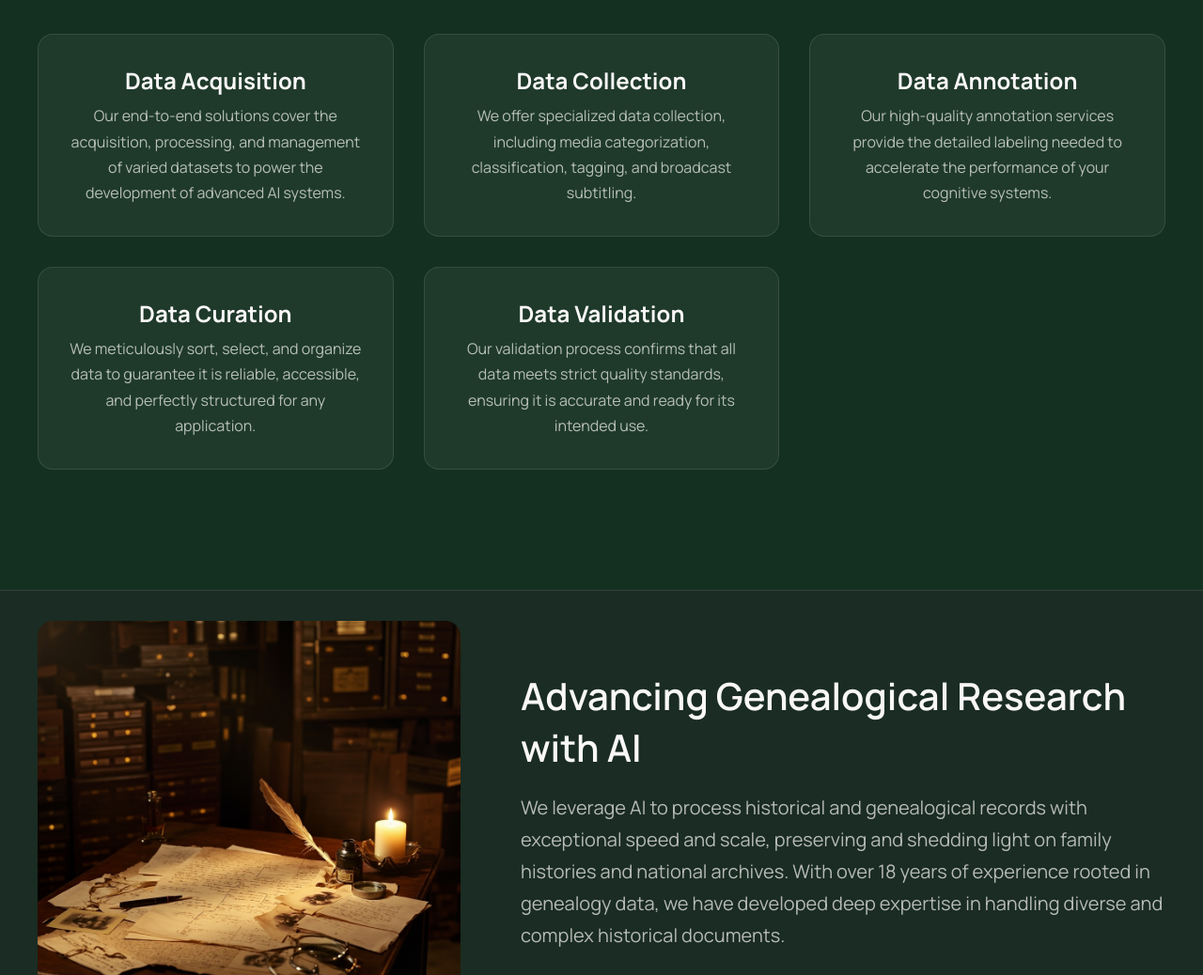
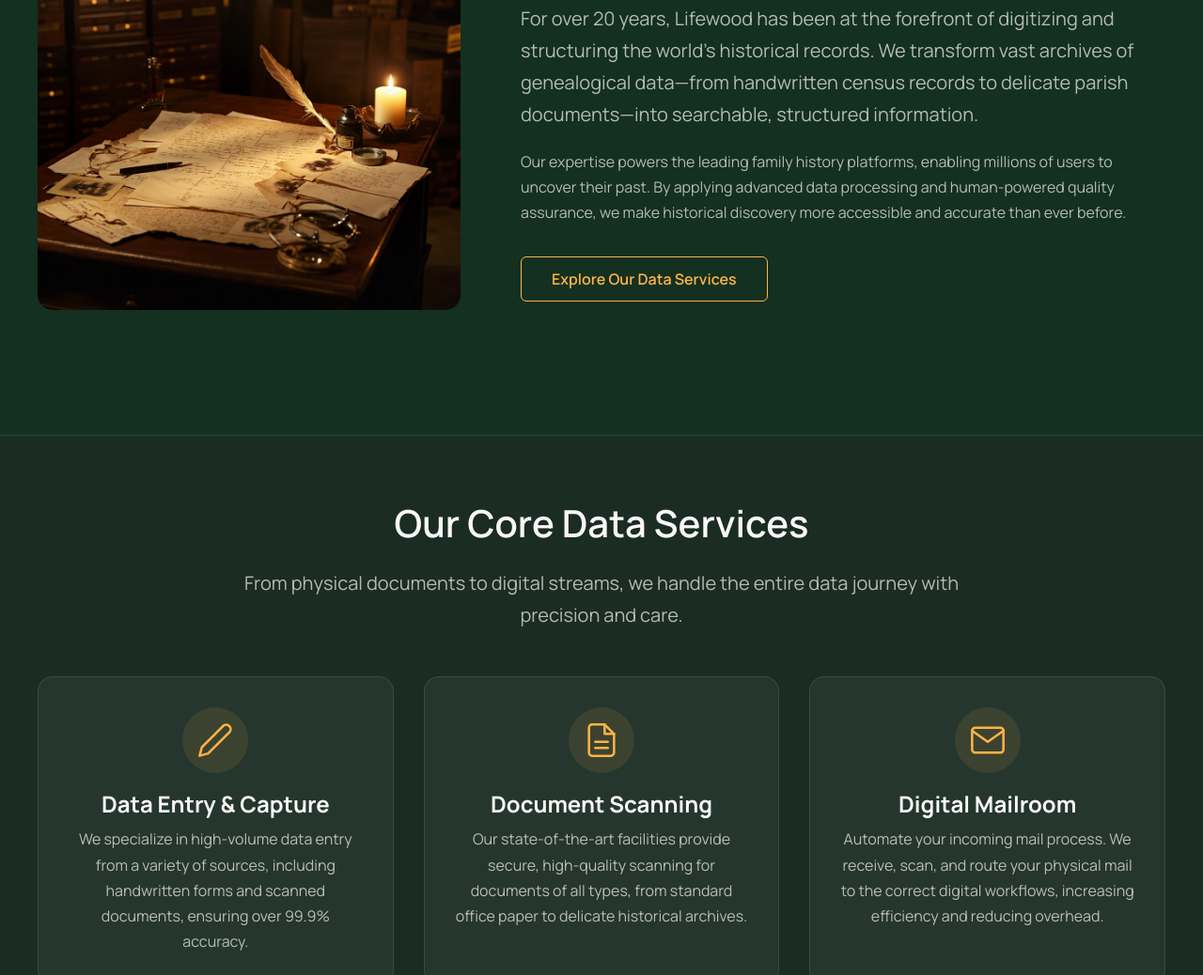
Before and after one commit to hakdogins27/lifewood, a plain HTML site: page index.html in a window 1280 px wide. Shown: the part 1762-2800 px from the top of the page at 94% size. Drawn offline with Linux system fonts and the light colour scheme.

Commit message:
Update index.html

```diff
--- a/index.html
+++ b/index.html
@@ -216,6 +216,7 @@
       grid-template-columns: repeat(auto-fit, minmax(280px, 1fr));
       gap: 2rem;
       margin-top: 3rem;
+      /* text-align: left; /* <<< REMOVED THIS LINE */
     }
 
     .service-card {
@@ -223,12 +224,8 @@
       border-radius: 1rem;
       border: 1px solid rgba(249, 247, 247, 0.1);
       transition: all 0.3s ease;
-      overflow: hidden;
-      text-align: center;
-      padding: 1rem;
-      display: flex;
-      flex-direction: column;
-      justify-content: center;
+      overflow: hidden; /* Important: Keeps the image within the rounded corners */
+      text-align: center; /* <<< ADDED THIS LINE to center icon and text */
     }
 
     .service-card:hover {
@@ -236,8 +233,29 @@
       border-color: var(--brand-accent-saffron);
     }
 
+    /* --- NEW STYLE: ADDED TO FIX ICON --- */
+    .service-card-icon {
+        margin-top: 2rem;
+        margin-bottom: 1rem;
+        display: inline-flex;
+        align-items: center;
+        justify-content: center;
+        height: 70px;
+        width: 70px;
+        background-color: rgba(255, 179, 71, 0.1);
+        border-radius: 50%;
+        color: var(--brand-accent-saffron);
+    }
+
+    .service-card-image {
+      width: 100%;
+      height: 180px;
+      object-fit: cover; /* Ensures image covers the area without distortion */
+      display: block;
+    }
+
     .service-card-content {
-      padding: 1rem;
+      padding: 0 2rem 2rem; /* Padding for the text content below the icon/image */
     }
 
     .service-card h3 {
@@ -357,6 +375,7 @@
     /* ------------------- */
     /* FORM STYLES */
     /* ------------------- */
+    /* --- MODIFIED FOR DARK THEME --- */
     .contact-form { background-color: rgba(255, 255, 255, 0.05); padding: 2rem; border-radius: 1rem; border: 1px solid rgba(249, 247, 247, 0.1); }
     .form-grid { display: grid; gap: 1.5rem; }
     .form-group { display: flex; flex-direction: column; }
@@ -371,6 +390,7 @@
     /* ------------------- */
     /* FOOTER */
     /* ------------------- */
+    /* --- MODIFIED FOOTER TO MATCH HEADER --- */
     .footer {
       background-color: rgba(25, 25, 25, 0.7); /* Match header color */
       backdrop-filter: blur(10px); /* Match header blur effect */
@@ -399,6 +419,8 @@
       .nav-menu { display: flex; }
       .hero-container { flex-direction: row; justify-content: space-between; align-items: center; }
       .hero-content { text-align: left; font-size: 20px; flex: 1; }
+      /* Hero image placeholder is removed, so no need for this rule */
+      /* .hero-image-placeholder { flex: 1; max-width: 50%; } */
       .bento-grid { grid-template-columns: repeat(4, 1fr); grid-template-rows: auto; grid-template-areas: "large large stat1 service1" "large large stat2 service2" "service3 service4 service5 service6"; }
       .card-large { grid-area: large; }
       .card-stat:nth-of-type(2) { grid-area: stat1; }
@@ -429,8 +451,10 @@
   <link rel="preconnect" href="https://fonts.googleapis.com">
   <link rel="preconnect" href="https://fonts.gstatic.com" crossorigin>
   <link href="https://fonts.googleapis.com/css2?family=Manrope:wght@400;500;600;700&display=swap" rel="stylesheet">
+  <!-- <link href="style.css" rel="stylesheet"> This is commented out as the styles are embedded -->
 </head>
 <body>
+  <!-- Canvas for the AI background animation -->
   <canvas id="particle-canvas"></canvas>
 
   <header class="header">
@@ -464,8 +488,8 @@
     <section id="home" class="hero-section">
       <div class="container hero-container">
         <div class="hero-content">
-            <h1 id="hero-title" class="hero-title">Unlock AI's True Power</h1>
-            <p class="hero-subtitle">We help organizations leverage the full capabilities of artificial intelligence, transforming vast datasets into actionable insights. By revealing new patterns and creating novel approaches, we enable innovation and open up unforeseen opportunities.</p>
+            <h1 id="hero-title" class="hero-title"></h1>
+            <p class="hero-subtitle">We provide the high-quality, structured data that powers the world's most advanced AI systems. Your vision, fueled by our data expertise. From vast historical archives to real-time data streams, we provide the clean, structured, and ethically-sourced data that powers the world's most advanced AI. We are more than a vendor; we are the data partner that fuels your vision and accelerates your journey from concept to reality.</p>
             <a href="services.html" class="btn btn-primary">Our Solutions</a>
         </div>
       </div>
@@ -473,69 +497,93 @@
 
     <section class="content-section fade-in-section section-bg">
         <div class="container text-center">
-            <h2 class="section-title">Our Global Impact and Expertise</h2>
-            <p class="section-subtitle">With a presence in 16 nations, Lifewood fosters a worldwide culture of innovation, creating dynamic opportunities and contributing to thriving communities.</p>
+            <h2 class="section-title">The Foundation for Reliable AI</h2>
+            <p class="section-subtitle">At Lifewood, we manage the complete data lifecycle to ensure your AI models perform with accuracy and consistency. From sourcing diverse datasets to delivering structured, labeled information, we are your trusted partner in data excellence.</p>
             <div class="stats-grid">
-                <div class="stat-card"><p class="stat-number">34,738</p><p class="stat-label">Dedicated Experts</p></div>
-                <div class="stat-card"><p class="stat-number">25</p><p class="stat-label">Secure Facilities</p></div>
-                <div class="stat-card"><p class="stat-number">16</p><p class="stat-label">Countries Across 4 Continents</p></div>
                 <div class="stat-card"><p class="stat-number">50+</p><p class="stat-label">Languages Supported</p></div>
+                <div class="stat-card"><p class="stat-number">24/7</p><p class="stat-label">Global Operations</p></div>
+                <div class="stat-card"><p class="stat-number">100%</p><p class="stat-label">Human-Powered Quality</p></div>
             </div>
         </div>
     </section>
 
-    <!-- CORE SERVICES SECTION -->
     <section class="content-section fade-in-section">
+        <div class="container feature-section">
+            <div class="feature-image">
+                <img src="img/Genea.png" alt="Archival documents and historical records for genealogy research">
+            </div>
+            <div class="feature-content">
+                <h2 class="section-title" style="text-align: left;">Powering Historical Discovery</h2>
+                <p class="section-subtitle" style="text-align: left; max-width: none;">For over 20 years, Lifewood has been at the forefront of digitizing and structuring the world's historical records. We transform vast archives of genealogical data—from handwritten census records to delicate parish documents—into searchable, structured information.</p>
+                <p style="color: var(--brand-light-text-muted); line-height: 1.7;">Our expertise powers the leading family history platforms, enabling millions of users to uncover their past. By applying advanced data processing and human-powered quality assurance, we make historical discovery more accessible and accurate than ever before.</p>
+                <a href="services.html" class="btn btn-secondary" style="margin-top: 1rem;">Explore Our Data Services</a>
+            </div>
+        </div>
+    </section>
+
+    <!-- NEW CORE SERVICES SECTION -->
+    <section class="content-section fade-in-section section-bg">
         <div class="container text-center">
-            <h2 class="section-title">Comprehensive Services for AI Data</h2>
-            <p class="section-subtitle">Our adaptable solutions are designed to meet diverse AI, data processing, and business needs, regardless of industry, scale, or data type.</p>
+            <h2 class="section-title">Our Core Data Services</h2>
+            <p class="section-subtitle">From physical documents to digital streams, we handle the entire data journey with precision and care.</p>
             <div class="services-grid">
+                <!-- Card 1: Fixed -->
                 <div class="service-card">
+                    <div class="service-card-icon">
+                        <svg xmlns="http://www.w3.org/2000/svg" width="40" height="40" viewBox="0 0 24 24" fill="none" stroke="currentColor" stroke-width="1.5" stroke-linecap="round" stroke-linejoin="round"><path d="M17 3a2.828 2.828 0 1 1 4 4L7.5 20.5 2 22l1.5-5.5L17 3z"></path></svg>
+                    </div>
                     <div class="service-card-content">
-                        <h3>Data Acquisition</h3>
-                        <p>Our end-to-end solutions cover the acquisition, processing, and management of varied datasets to power the development of advanced AI systems.</p>
+                        <h3>Data Entry & Capture</h3>
+                        <p>We specialize in high-volume data entry from a variety of sources, including handwritten forms and scanned documents, ensuring over 99.9% accuracy.</p>
                     </div>
                 </div>
+                <!-- Card 2: Fixed -->
                 <div class="service-card">
+                    <div class="service-card-icon">
+                        <svg xmlns="http://www.w3.org/2000/svg" width="40" height="40" viewBox="0 0 24 24" fill="none" stroke="currentColor" stroke-width="1.5" stroke-linecap="round" stroke-linejoin="round"><path d="M14 2H6a2 2 0 0 0-2 2v16a2 2 0 0 0 2 2h12a2 2 0 0 0 2-2V8z"></path><polyline points="14 2 14 8 20 8"></polyline><line x1="16" y1="13" x2="8" y2="13"></line><line x1="16" y1="17" x2="8" y2="17"></line></svg>
+                    </div>
                     <div class="service-card-content">
-                        <h3>Data Collection</h3>
-                        <p>We offer specialized data collection, including media categorization, classification, tagging, and broadcast subtitling.</p>
+                        <h3>Document Scanning</h3>
+                        <p>Our state-of-the-art facilities provide secure, high-quality scanning for documents of all types, from standard office paper to delicate historical archives.</p>
                     </div>
                 </div>
+                <!-- Card 3: Fixed -->
                 <div class="service-card">
+                    <div class="service-card-icon">
+                        <svg xmlns="http://www.w3.org/2000/svg" width="40" height="40" viewBox="0 0 24 24" fill="none" stroke="currentColor" stroke-width="1.5" stroke-linecap="round" stroke-linejoin="round"><path d="M4 4h16c1.1 0 2 .9 2 2v12c0 1.1-.9 2-2 2H4c-1.1 0-2-.9-2-2V6c0-1.1.9-2 2-2z"></path><polyline points="22,6 12,13 2,6"></polyline></svg>
+                    </div>
                     <div class="service-card-content">
-                        <h3>Data Annotation</h3>
-                        <p>Our high-quality annotation services provide the detailed labeling needed to accelerate the performance of your cognitive systems.</p>
-                    </div>
-                </div>
-                <div class="service-card">
-                    <div class="service-card-content">
-                        <h3>Data Curation</h3>
-                        <p>We meticulously sort, select, and organize data to guarantee it is reliable, accessible, and perfectly structured for any application.</p>
-                    </div>
-                </div>
-                <div class="service-card">
-                    <div class="service-card-content">
-                        <h3>Data Validation</h3>
-                        <p>Our validation process confirms that all data meets strict quality standards, ensuring it is accurate and ready for its intended use.</p>
+                        <h3>Digital Mailroom</h3>
+                        <p>Automate your incoming mail process. We receive, scan, and route your physical mail to the correct digital workflows, increasing efficiency and reducing overhead.</p>
                     </div>
                 </div>
             </div>
         </div>
     </section>
+    <!-- END OF NEW SECTION -->
 
-    <section class="content-section fade-in-section section-bg">
-        <div class="container feature-section">
-            <div class="feature-image">
-                <img src="img/Genea.png" alt="Archival documents and historical records for genealogy research">
-            </div>
-            <div class="feature-content">
-                <h2 class="section-title" style="text-align: left;">Advancing Genealogical Research with AI</h2>
-                <p class="section-subtitle" style="text-align: left; max-width: none;">We leverage AI to process historical and genealogical records with exceptional speed and scale, preserving and shedding light on family histories and national archives. With over 18 years of experience rooted in genealogy data, we have developed deep expertise in handling diverse and complex historical documents.</p>
-                <a href="services.html" class="btn btn-secondary" style="margin-top: 1rem;">Explore Our Services</a>
+    <!-- NEW ADVANTAGE SECTION -->
+    <section class="content-section fade-in-section">
+        <div class="container text-center">
+            <h2 class="section-title">The Lifewood Advantage</h2>
+            <p class="section-subtitle">We are more than a vendor; we are a trusted partner committed to your success.</p>
+            <div class="stats-grid">
+                <div class="stat-card">
+                    <p class="stat-number">SOC 2</p>
+                    <p class="stat-label">Certified Security</p>
+                </div>
+                <div class="stat-card">
+                    <p class="stat-number">99.9%</p>
+                    <p class="stat-label">Guaranteed Accuracy</p>
+                </div>
+                <div class="stat-card">
+                    <p class="stat-number">Global</p>
+                    <p class="stat-label">Secure Facilities</p>
+                </div>
             </div>
         </div>
     </section>
+    <!-- END OF NEW SECTION -->
 
   </main>
 
@@ -549,15 +597,19 @@
             <p class="footer-text">© 2025 Lifewood. All rights reserved.</p>
         </div>
         <div class="footer-social">
+            <!-- YouTube -->
             <a href="https://www.youtube.com/@LifewoodDataTechnology" target="_blank" class="social-link" aria-label="YouTube">
                 <svg fill="currentColor" viewBox="0 0 24 24"><path d="M10,15L15.19,12L10,9V15M21.56,7.17C21.69,7.64 21.78,8.27 21.84,9.07C21.91,9.87 21.94,10.56 21.94,11.16L22,12C22,12.84 21.94,13.5 21.88,14.08C21.79,14.85 21.69,15.5 21.56,15.97C21.31,16.9 20.73,17.69 19.96,17.96C19.43,18.11 18.22,18.26 16.38,18.34C14.54,18.42 12.97,18.44 12,18.44C11.03,18.44 9.46,18.42 7.62,18.34C5.78,18.26 4.57,18.11 4.04,17.96C3.27,17.69 2.69,16.9 2.44,15.97C2.31,15.5 2.21,14.85 2.16,14.08C2.06,13.5 2,12.84 2,12L2.06,11.16C2.06,10.56 2.09,9.87 2.16,9.07C2.22,8.27 2.31,7.64 2.44,7.17C2.69,6.24 3.27,5.45 4.04,5.18C4.57,5.03 5.78,4.88 7.62,4.8C9.46,4.72 11.03,4.7 12,4.7C12.97,4.7 14.54,4.72 16.38,4.8C18.22,4.88 19.43,5.03 19.96,5.18C20.73,5.45 21.31,6.24 21.56,7.17Z"/></svg>
             </a>
+            <!-- Facebook -->
             <a href="https://www.facebook.com/LifewoodPH" target="_blank" class="social-link" aria-label="Facebook">
                 <svg fill="currentColor" viewBox="0 0 24 24"><path d="M12 2.04C6.5 2.04 2 6.53 2 12.06C2 17.06 5.66 21.21 10.44 21.96V14.96H7.9V12.06H10.44V9.85C10.44 7.34 11.93 5.96 14.22 5.96C15.31 5.96 16.45 6.15 16.45 6.15V8.62H15.19C13.95 8.62 13.56 9.39 13.56 10.18V12.06H16.34L15.89 14.96H13.56V21.96A10.01 10.01 0 0 0 22 12.06C22 6.53 17.5 2.04 12 2.04Z"/></svg>
             </a>
-            <a href="https://ph.linkedin.com/company/lifewood-data-technology-ltd." target="_blank" class="social-link" aria-label="LinkedIn">
+            <!-- LinkedIn -->
+            <a href="https://ph.linkedin.com/company/lifewood-data-technology-ltd. target="_blank" class="social-link" aria-label="LinkedIn">
                 <svg fill="currentColor" viewBox="0 0 24 24"><path d="M19,3A2,2 0 0,1 21,5V19A2,2 0 0,1 19,21H5A2,2 0 0,1 3,19V5A2,2 0 0,1 5,3H19M18.5,18.5V13.2A3.26,3.26 0 0,0 15.24,9.94C14.39,9.94 13.4,10.43 13,11.25V10.13H10.13V18.5H13V13.57C13,12.8 13.09,12.03 14.17,12.03C15.24,12.03 15.24,12.97 15.24,13.64V18.5H18.5M6.88,8.56A1.68,1.68 0 0,0 8.56,6.88C8.56,6 7.78,5.2 6.88,5.2A1.68,1.68 0 0,0 5.2,6.88C5.2,7.78 6,8.56 6.88,8.56M8.27,18.5V10.13H5.5V18.5H8.27Z"/></svg>
             </a>
+            <!-- Website -->
             <a href="https://www.lifewood.com/" target="_blank" class="social-link" aria-label="Website">
                 <svg fill="currentColor" viewBox="0 0 24 24"><path d="M12,2A10,10 0 0,0 2,12A10,10 0 0,0 12,22A10,10 0 0,0 22,12A10,10 0 0,0 12,2M12,20A8,8 0 0,1 4,12A8,8 0 0,1 12,4A8,8 0 0,1 20,12A8,8 0 0,1 12,20M16.9,15.6C16.5,14.9 16.2,14.2 15.9,13.5C16.3,12.8 16.6,12 16.9,11.3C16.8,10.6 16.8,9.9 16.8,9.2C17.1,8.5 17.5,7.8 17.9,7.1C17.2,7 16.5,6.9 15.8,6.9C15.1,7.2 14.4,7.6 13.8,8.1L12,7.2L10.2,8.1C9.6,7.6 8.9,7.2 8.2,6.9C7.5,6.9 6.8,7 6.1,7.1C6.5,7.8 6.9,8.5 7.2,9.2C7.2,9.9 7.2,10.6 7.1,11.3C7.4,12 7.7,12.8 8.1,13.5C7.8,14.2 7.5,14.9 7.1,15.6C7.8,15.8 8.5,15.9 9.2,15.9C9.9,15.6 10.6,15.2 11.2,14.7L12,15.2L12.8,14.7C13.4,15.2 14.1,15.6 14.8,15.9C15.5,15.9 16.2,15.8 16.9,15.6Z"/></svg>
             </a>
```
